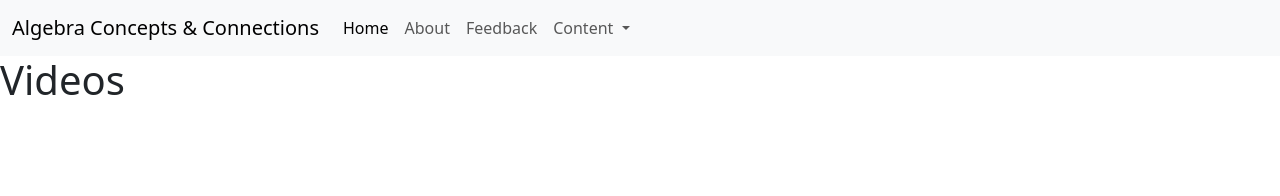
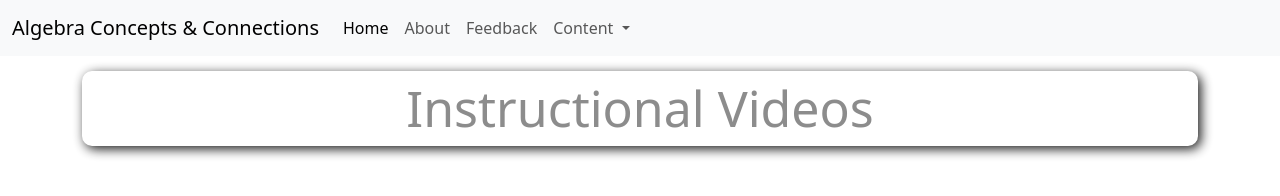
Before and after one commit to rspicer1/7467WebDesign_FinalProject, a plain HTML site: page videos.html in a window 1280 px wide. Drawn offline with nearby package versions, Linux system fonts and the light colour scheme.

Commit message:
Minor Page Title Updates

```diff
--- a/videos.html
+++ b/videos.html
@@ -43,6 +43,18 @@
 <body>
     <script src="https://cdn.jsdelivr.net/npm/bootstrap@5.3.2/dist/js/bootstrap.bundle.min.js" integrity="sha384-C6RzsynM9kWDrMNeT87bh95OGNyZPhcTNXj1NW7RuBCsyN/o0jlpcV8Qyq46cDfL" crossorigin="anonymous"></script>
 
-    <h1>Videos</h1>
+
+    <div class="container">
+        <div class="row">
+            <div class="col-12">
+              <div class="page-header">
+                Instructional Videos
+              </div>
+
+            </div>
+
+
+        </div>
+      </div>
 </body>
 </html>
```
Also changed, not shown: desmos.html (+12 -1 lines), guidednotes.html (+13 -1 lines), practice.html (+12 -1 lines).
